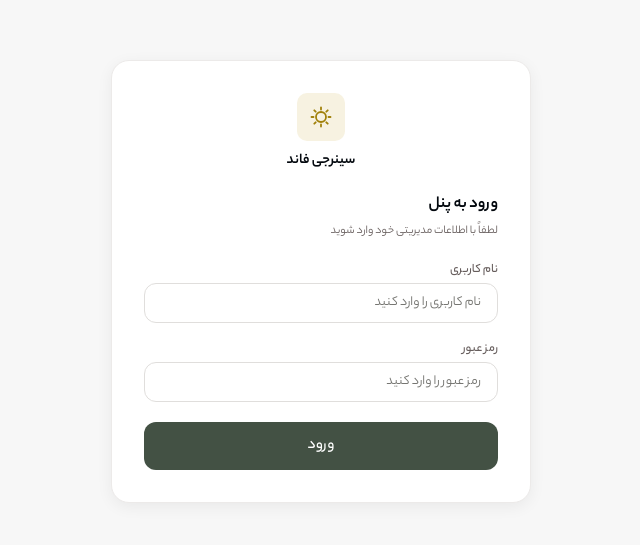
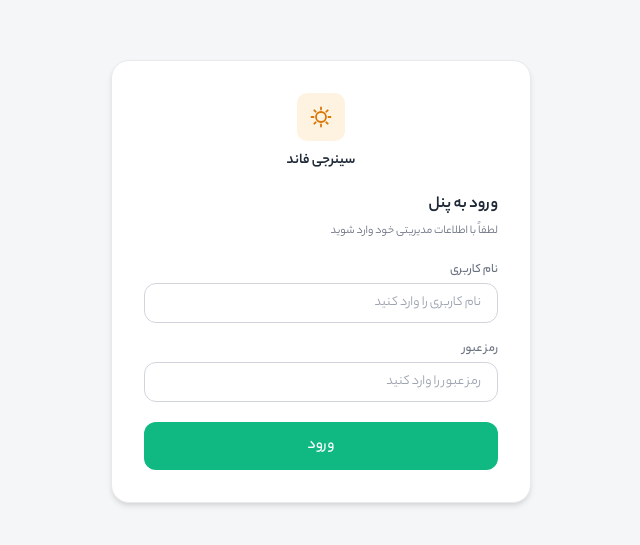
Before and after one commit to Saeeeddev/SynergyFundDemo, a Next.js app: page /login in a window 1280 px wide. Shown: the part 119-664 px from the top of the page, without its empty margins (350-990 px from the left). Built offline with nearby package versions, Linux system fonts and the light colour scheme.

Commit message:
feat: update Yekan Bakh font styles and improve UI consistency across dashboard components

```diff
--- a/public/fonts/fonts.css
+++ b/public/fonts/fonts.css
@@ -1,36 +1,71 @@
 @font-face {
-  font-family: "Yekan Bakh";
-  src: url("YekanBakh-Regular.woff2") format("woff2"),
-       url("YekanBakh-Regular.woff") format("woff");
-  font-weight: 400;
+    font-family: 'Yekan Bakh Fat';
+    src: url('YekanBakh-Fat.woff2') format('woff2'),
+         url('YekanBakh-Fat.woff') format('woff');
+    font-weight: 900;
     font-style: normal;
     font-display: swap;
 }
 
 @font-face {
-  font-family: "Yekan Bakh";
-  src: url("YekanBakh-Medium.woff2") format("woff2"),
-       url("YekanBakh-Medium.woff") format("woff");
+    font-family: 'Yekan Bakh';
+    src: url('YekanBakh-Medium.woff2') format('woff2'),
+         url('YekanBakh-Medium.woff') format('woff');
     font-weight: 500;
     font-style: normal;
     font-display: swap;
 }
 
-/* SemiBold (600) — no separate SemiBold file; browser will interpolate to Bold */
 @font-face {
-  font-family: "Yekan Bakh";
-  src: url("YekanBakh-Bold.woff2") format("woff2"),
-       url("YekanBakh-Bold.woff") format("woff");
-  font-weight: 600;
+    font-family: 'Yekan Bakh';
+    src: url('YekanBakh-Bold.woff2') format('woff2'),
+         url('YekanBakh-Bold.woff') format('woff');
+    font-weight: bold;
     font-style: normal;
     font-display: swap;
 }
 
 @font-face {
-  font-family: "Yekan Bakh";
-  src: url("YekanBakh-Bold.woff2") format("woff2"),
-       url("YekanBakh-Bold.woff") format("woff");
-  font-weight: 700;
+    font-family: 'Yekan Bakh';
+    src: url('YekanBakh-Light.woff2') format('woff2'),
+         url('YekanBakh-Light.woff') format('woff');
+    font-weight: 300;
     font-style: normal;
     font-display: swap;
 }
+
+@font-face {
+    font-family: 'Yekan Bakh';
+    src: url('YekanBakh-Heavy.woff2') format('woff2'),
+         url('YekanBakh-Heavy.woff') format('woff');
+    font-weight: 900;
+    font-style: normal;
+    font-display: swap;
+}
+
+@font-face {
+    font-family: 'Yekan Bakh';
+    src: url('YekanBakh-Thin.woff2') format('woff2'),
+         url('YekanBakh-Thin.woff') format('woff');
+    font-weight: 100;
+    font-style: normal;
+    font-display: swap;
+}
+
+@font-face {
+    font-family: 'Yekan Bakh';
+    src: url('YekanBakh-Regular.woff2') format('woff2'),
+         url('YekanBakh-Regular.woff') format('woff');
+    font-weight: normal;
+    font-style: normal;
+    font-display: swap;
+}
+
+@font-face {
+    font-family: 'Yekan Bakh Hairline';
+    src: url('YekanBakh-Hairline.woff2') format('woff2'),
+         url('YekanBakh-Hairline.woff') format('woff');
+    font-weight: 100;
+    font-style: normal;
+    font-display: swap;
+}
--- a/src/app/(panel)/dashboard/page.tsx
+++ b/src/app/(panel)/dashboard/page.tsx
@@ -19,7 +19,7 @@ export default function DashboardPage() {
   const { data: activitiesPage, isLoading: activitiesLoading, isError: activitiesError, refetch: refetchActivities } = useActivities(1)
 
   return (
-    <div className="flex flex-col gap-4 p-3 lg:gap-5 lg:p-4">
+    <div className="flex flex-col gap-4 p-3 lg:gap-5 lg:p-3">
 
       {/* Row 1 — Cash card [F §2 R1] */}
       <CashCard
--- a/src/app/(panel)/income/page.tsx
+++ b/src/app/(panel)/income/page.tsx
@@ -27,7 +27,7 @@ export default function IncomePage() {
   } = usePayoutMethod()
 
   return (
-    <div className="flex flex-col gap-4 p-3 lg:gap-5 lg:p-4">
+    <div className="flex flex-col gap-4 p-3 lg:gap-5 lg:p-3">
 
       {/* Row 1 — 4 KPI cards [F §5 R1] — 2×2 phone / 4-up desktop */}
       <div className="grid grid-cols-2 gap-3 lg:grid-cols-4 lg:gap-4">
--- a/src/app/(panel)/invest/[projectId]/page.tsx
+++ b/src/app/(panel)/invest/[projectId]/page.tsx
@@ -77,7 +77,7 @@ export default function InvestPage({ params }: InvestPageProps) {
   // ── Loading state ─────────────────────────────────────────────────────────────
   if (isLoading) {
     return (
-      <div className="p-3 lg:p-4 flex flex-col gap-4">
+      <div className="p-3 lg:p-3 flex flex-col gap-4">
         {/* Stepper skeleton */}
         <Skeleton className="h-12 rounded-card" />
         {/* Step 1 layout skeleton: phone = stacked, desktop = 2/3 + 1/3 */}
@@ -96,7 +96,7 @@ export default function InvestPage({ params }: InvestPageProps) {
   // ── Error / not found ─────────────────────────────────────────────────────────
   if (isError || !project) {
     return (
-      <div className="p-3 lg:p-4">
+      <div className="p-3 lg:p-3">
         <ErrorState
           scope="page"
           onRetry={() => router.replace('/marketplace')}
@@ -118,7 +118,7 @@ export default function InvestPage({ params }: InvestPageProps) {
   }
 
   return (
-    <div className="p-3 lg:p-4 flex flex-col gap-4 lg:gap-5">
+    <div className="p-3 lg:p-3 flex flex-col gap-4 lg:gap-5">
 
       {/* Stepper — always visible */}
       <Card className="p-4">
--- a/src/app/(panel)/marketplace/page.tsx
+++ b/src/app/(panel)/marketplace/page.tsx
@@ -12,7 +12,7 @@ export default function MarketplacePage() {
   const [sort, setSort] = useState<SortOption>('newest')
 
   return (
-    <div className="flex flex-col gap-4 p-3 lg:gap-5 lg:p-4">
+    <div className="flex flex-col gap-4 p-3 lg:gap-5 lg:p-3">
       {/* Filter bar [F §3] */}
       <MarketplaceFilter
         category={category}
--- a/src/app/(panel)/portfolio/page.tsx
+++ b/src/app/(panel)/portfolio/page.tsx
@@ -29,7 +29,7 @@ export default function PortfolioPage() {
   const netReturnSign = (summary?.netReturnPercent ?? 0) >= 0 ? 'positive' : 'negative'
 
   return (
-    <div className="flex flex-col gap-4 p-3 lg:gap-5 lg:p-4">
+    <div className="flex flex-col gap-4 p-3 lg:gap-5 lg:p-3">
 
       {/* Row 1 — 4 KPI cards [F §4 R1] — 2×2 phone / 4-up desktop */}
       <div className="grid grid-cols-2 gap-3 lg:grid-cols-4 lg:gap-4">
--- a/src/app/(panel)/project/[projectId]/page.tsx
+++ b/src/app/(panel)/project/[projectId]/page.tsx
@@ -35,7 +35,7 @@ export default function ProjectPage({ params }: ProjectPageProps) {
 
   if (isLoading) {
     return (
-      <div className="flex flex-col gap-4 p-3 lg:gap-5 lg:p-4">
+      <div className="flex flex-col gap-4 p-3 lg:gap-5 lg:p-3">
         <Skeleton className="h-64 rounded-card" />
         <div className="grid grid-cols-1 gap-4 lg:grid-cols-4">
           <Skeleton className="h-96 rounded-card lg:col-span-3" />
@@ -60,7 +60,7 @@ export default function ProjectPage({ params }: ProjectPageProps) {
   }
 
   return (
-    <div className="flex flex-col gap-4 p-3 lg:gap-5 lg:p-4">
+    <div className="flex flex-col gap-4 p-3 lg:gap-5 lg:p-3">
 
       {/* Row 1 — full width: header + images + 4 stats [F §11 R1] */}
       <ProjectHeader project={project} />
--- a/src/app/(panel)/reports/page.tsx
+++ b/src/app/(panel)/reports/page.tsx
@@ -21,7 +21,7 @@ export default function ReportsPage() {
   const total = totalQ.data?.total ?? 0
 
   return (
-    <div className="flex flex-col gap-4 p-3 lg:gap-5 lg:p-4">
+    <div className="flex flex-col gap-4 p-3 lg:gap-5 lg:p-3">
 
       {/* Total reports stat card */}
       <StatCard
--- a/src/app/(panel)/sell/[projectId]/page.tsx
+++ b/src/app/(panel)/sell/[projectId]/page.tsx
@@ -76,7 +76,7 @@ export default function SellPage({ params }: SellPageProps) {
   // ── Loading ───────────────────────────────────────────────────────────────────
   if (isLoading) {
     return (
-      <div className="p-3 lg:p-4 flex flex-col gap-4">
+      <div className="p-3 lg:p-3 flex flex-col gap-4">
         <Skeleton className="h-12 rounded-card" />
         <div className="flex flex-col gap-4 lg:grid lg:grid-cols-3 lg:gap-5">
           <div className="flex flex-col gap-4 lg:col-span-2">
@@ -93,7 +93,7 @@ export default function SellPage({ params }: SellPageProps) {
   // ── Guard: error / not found / not owned ──────────────────────────────────────
   if (projectError || !project || !holding) {
     return (
-      <div className="p-3 lg:p-4">
+      <div className="p-3 lg:p-3">
         <ErrorState
           scope="page"
           onRetry={() => router.replace('/marketplace')}
@@ -115,7 +115,7 @@ export default function SellPage({ params }: SellPageProps) {
   }
 
   return (
-    <div className="p-3 lg:p-4 flex flex-col gap-4 lg:gap-5">
+    <div className="p-3 lg:p-3 flex flex-col gap-4 lg:gap-5">
 
       {/* Stepper (sell variant = red) */}
       <Card className="p-4">
--- a/src/styles/design-tokens.css
+++ b/src/styles/design-tokens.css
@@ -7,39 +7,47 @@
 
 :root {
   /* ---- Surfaces & neutrals ---- */
-  --bg: #F7F7F7;
+  --bg: #F5F6F8;
   --surface: #FFFFFF;
-  --surface-2: #FBFBFA;
-  --border: #ECEAE9;
-  --border-strong: #E0DEDC;
-  --hover: #F4F3F2;
+  --surface-2: #FAFBFC;
+  --border: #E8EAED;
+  --border-strong: #D1D5DB;
+  --hover: #F3F4F6;
 
   /* ---- Text ---- */
-  --text: #03080E;
-  --text-2: #30322F;
-  --text-muted: #675E5D;
-  --text-subtle: #73736F;
+  --text: #1F2937;
+  --text-2: #374151;
+  --text-muted: #6B7280;
+  --text-subtle: #9CA3AF;
 
   /* ---- Sidebar (from FEATURES.md) ---- */
   --sidebar-bg: #FFFFFF;
-  --sidebar-active: #03080E;
+  --sidebar-active: #5270A8;
   --sidebar-active-fg: #FFFFFF;
+  --sidebar-hover: #EFF6FF;
+  --sidebar-text: #6B7280;
+  --sidebar-text-active: #FFFFFF;
 
   /* ---- Brand families: deep / base / soft / tint ---- */
-  --green-deep:  #354236; --green-base:  #435144; --green-soft:  #516156; --green-tint:  rgba(67,81,68,.10);
-  --blue-deep:   #172540; --blue-base:   #243344; --blue-soft:   #2C3D50; --blue-tint:   rgba(36,51,68,.10);
-  --red-deep:    #6B1D16; --red-base:    #802922; --red-soft:    #9B3127; --red-tint:    rgba(128,41,34,.10);
-  --gold-deep:   #A1810A; --gold-base:   #BB970D; --gold-soft:   #D5AB0D; --gold-tint:   rgba(187,151,13,.12);
-  --purple-deep: #462750; --purple-base: #5E2C72; --purple-soft: #7C3B99; --purple-tint: rgba(94,44,114,.10);
-  --gray-deep:   #675E5D; --gray-base:   #666565; --gray-soft:   #73736F; --gray-tint:   rgba(103,94,93,.08);
-  --black-deep:  #03080E; --black-base:  #30322F; --black-soft:  #303B45; --black-tint:  rgba(3,8,14,.06);
+  --green-deep:  #047857; --green-base:  #10B981; --green-soft:  #34D399; --green-tint:  rgba(16,185,129,.10);
+  --blue-deep:   #1E40AF; --blue-base:   #3B82F6; --blue-soft:   #60A5FA; --blue-tint:   rgba(59,130,246,.10);
+  --red-deep:    #B91C1C; --red-base:    #EF4444; --red-soft:    #F87171; --red-tint:    rgba(239,68,68,.10);
+  --gold-deep:   #D97706; --gold-base:   #F59E0B; --gold-soft:   #FBBF24; --gold-tint:   rgba(245,158,11,.12);
+  --purple-deep: #7C3AED; --purple-base: #8B5CF6; --purple-soft: #A78BFA; --purple-tint: rgba(139,92,246,.10);
+  --gray-deep:   #4B5563; --gray-base:   #6B7280; --gray-soft:   #9CA3AF; --gray-tint:   rgba(107,114,128,.08);
+  --black-deep:  #111827; --black-base:  #1F2937; --black-soft:  #374151; --black-tint:  rgba(31,41,55,.06);
+  --teal-deep:   #0F766E; --teal-base:   #14B8A6; --teal-soft:   #2DD4BF; --teal-tint:   rgba(20,184,166,.10);
+  --amber-deep:  #B45309; --amber-base:  #F59E0B; --amber-soft:  #FCD34D; --amber-tint:  rgba(245,158,11,.10);
+  --cyan-deep:   #0891B2; --cyan-base:   #06B6D4; --cyan-soft:   #22D3EE; --cyan-tint:   rgba(6,182,212,.10);
 
   /* ---- Semantic roles ---- */
   --positive:      var(--green-base);  --positive-tint: var(--green-tint);
   --negative:      var(--red-base);    --negative-tint: var(--red-tint);
   --info:          var(--blue-base);   --info-tint:     var(--blue-tint);
-  --energy:        var(--gold-soft);   --energy-tint:   var(--gold-tint);
+  --energy:        var(--amber-base);  --energy-tint:   var(--amber-tint);
   --special:       var(--purple-base); --special-tint:  var(--purple-tint);
+  --warning:       var(--gold-base);   --warning-tint:  var(--gold-tint);
+  --accent:        var(--cyan-base);   --accent-tint:   var(--cyan-tint);
 
   /* ---- Radius ---- */
   --r-main: 24px;
@@ -49,9 +57,9 @@
   --r-pill: 999px;
 
   /* ---- Shadows ---- */
-  --shadow-sm:  0 1px 2px rgba(3,8,14,.04), 0 1px 3px rgba(3,8,14,.03);
-  --shadow-md:  0 4px 16px rgba(3,8,14,.06);
-  --shadow-pop: 0 8px 28px rgba(3,8,14,.10);
+  --shadow-sm:  0 1px 2px rgba(0,0,0,.05), 0 1px 3px rgba(0,0,0,.04);
+  --shadow-md:  0 4px 6px -1px rgba(0,0,0,.1), 0 2px 4px -1px rgba(0,0,0,.06);
+  --shadow-pop: 0 10px 15px -3px rgba(0,0,0,.1), 0 4px 6px -2px rgba(0,0,0,.05);
 
   /* ---- Typography ---- */
   --font: "Yekan Bakh", Tahoma, Arial, sans-serif;
@@ -82,7 +90,7 @@ body {
   border: 1px solid var(--border);
   border-radius: var(--r-card);
   box-shadow: var(--shadow-sm);
-  padding: 24px;
+  padding: 12px;
 }
 
 /* ---- Skeleton shimmer — DESIGN.md §9.20 ---- */
@@ -95,7 +103,7 @@ body {
   background: linear-gradient(
     90deg,
     var(--hover) 25%,
-    #ebe9e8 50%,
+    #E5E7EB 50%,
     var(--hover) 75%
   );
   background-size: 400% 100%;
```
Also changed, not shown: src/components/dashboard/CashCard.tsx (+23 -11 lines). Lines whose indentation alone changed are shown as unchanged.
